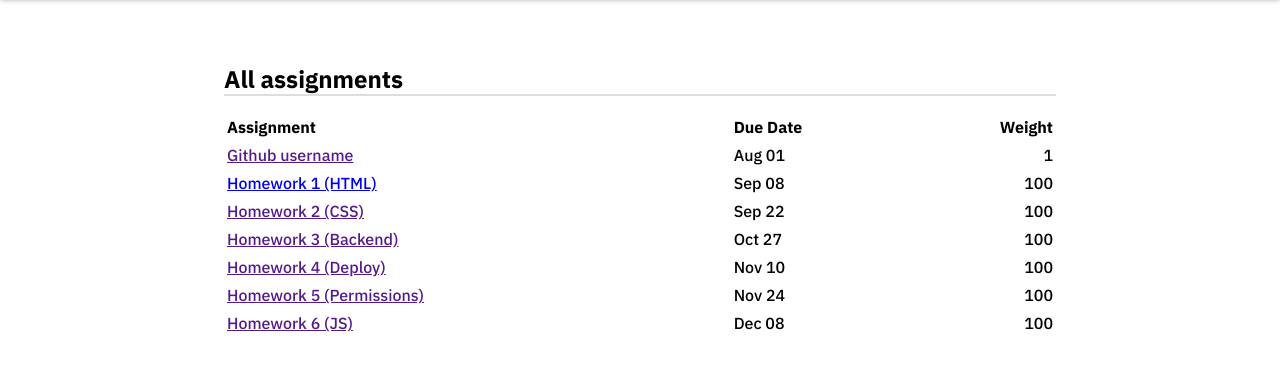
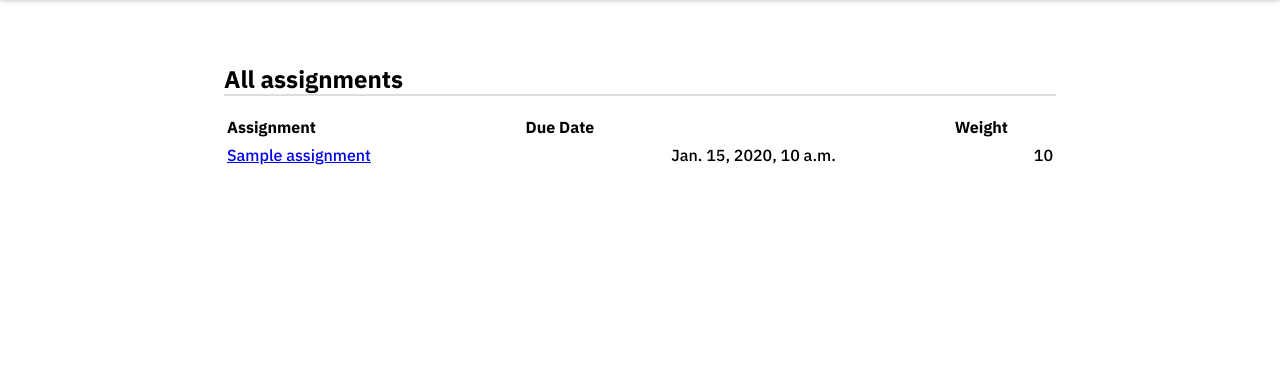
Before and after one commit to University-of-Utah-CS3550/a2-css-layouts-A-A-Ron159, a Django app: page / in a window 1280 px wide. Shown: the part 92-463 px from the top of the page. Run offline with Django 5.2, Linux system fonts and the light colour scheme; tables that the repository leaves empty hold one stand-in row (values such as "Sample post").

Commit message:
Phase 3 Complete

```diff
--- /dev/null
+++ b/a1_1pCpCSF.txt
@@ -0,0 +1 @@
+HW1 for Alice Algorithm
--- /dev/null
+++ b/a1_WwWZsDE.txt
@@ -0,0 +1 @@
+HW1 for Alice Algorithm
--- /dev/null
+++ b/a_RwJSGJC.txt
@@ -0,0 +1 @@
+Github username for Alice Algorithm
--- /dev/null
+++ b/a_ck7TAuW.txt
@@ -0,0 +1 @@
+Github username for Alice Algorithm
--- /dev/null
+++ b/b1_CM8YrZ5.txt
@@ -0,0 +1 @@
+HW1 for Ben Bitfiddle
--- /dev/null
+++ b/b1_dj7LaKF.txt
@@ -0,0 +1 @@
+HW1 for Ben Bitfiddle
--- /dev/null
+++ b/b_RWL0mxA.txt
@@ -0,0 +1 @@
+Github username for Ben Bitfiddle
--- /dev/null
+++ b/b_zYbyU9m.txt
@@ -0,0 +1 @@
+Github username for Ben Bitfiddle
--- /dev/null
+++ b/c2_BTv9bxF.txt
@@ -0,0 +1 @@
+HW2 for Alice Algorithm
--- /dev/null
+++ b/c2_t1C13Rx.txt
@@ -0,0 +1 @@
+HW2 for Alice Algorithm
--- /dev/null
+++ b/c_NCDDJCF.txt
@@ -0,0 +1 @@
+Github username for Cody Coder
--- /dev/null
+++ b/c_lllZMXL.txt
@@ -0,0 +1 @@
+Github username for Cody Coder
--- a/grades/templates/index.html
+++ b/grades/templates/index.html
@@ -29,7 +29,14 @@
             <th class="txtcol">Due Date</th>
             <th class="numcol">Weight</th>
         </tr>
+        {% for assignment in Assignments %}
         <tr>
+            <td><a href="/{{ assignment.id }}/" title="{{ assignment.title }}">{{ assignment.title }}</a><td>
+            <td>{{ assignment.deadline }}</td>
+            <td class="numcol">{{ assignment.points }}</td>
+        </tr>
+        {% endfor %}
+        <!-- <tr>
             <td><a href="" title="Assignment - Github username">Github username</a></td>
             <td>Aug 01</td>
             <td class="numcol">1</td>
@@ -43,27 +50,7 @@
             <td><a href="" title="Homework 2 (CSS)">Homework 2 (CSS)</a></td>
             <td>Sep 22</td>
             <td class="numcol">100</td>
-        </tr>
-        <tr>
-            <td><a href="" title="Homework 3 (Backend)">Homework 3 (Backend)</a></td>
-            <td>Oct 27</td>
-            <td class="numcol">100</td>
-        </tr>
-        <tr>
-            <td><a href="" title="Homework 4 (Deploy)">Homework 4 (Deploy)</a></td>
-            <td>Nov 10</td>
-            <td class="numcol">100</td>
-        </tr>
-        <tr>
-            <td><a href="" title="Homework 5 (Permissions)">Homework 5 (Permissions)</a></td>
-            <td>Nov 24</td>
-            <td class="numcol">100</td>
-        </tr>
-        <tr>
-            <td><a href="" title="Homework 6 (JS)">Homework 6 (JS)</a></td>
-            <td>Dec 08</td>
-            <td class="numcol">100</td>
-        </tr>
+        </tr> -->
     </table>
     </div>
 </main>
--- a/grades/views.py
+++ b/grades/views.py
@@ -1,8 +1,13 @@
 from django.shortcuts import render
+from . import models
+
 
 # Create your views here.
 def index(request):
-    return render(request, "index.html")
+    assignments = models.Assignment.objects.all()
+    return render(request, "index.html", {
+        'Assignments' : assignments
+    })
 
 def assignment(request, assignment_id):
     return render(request, "assignment.html")
```
